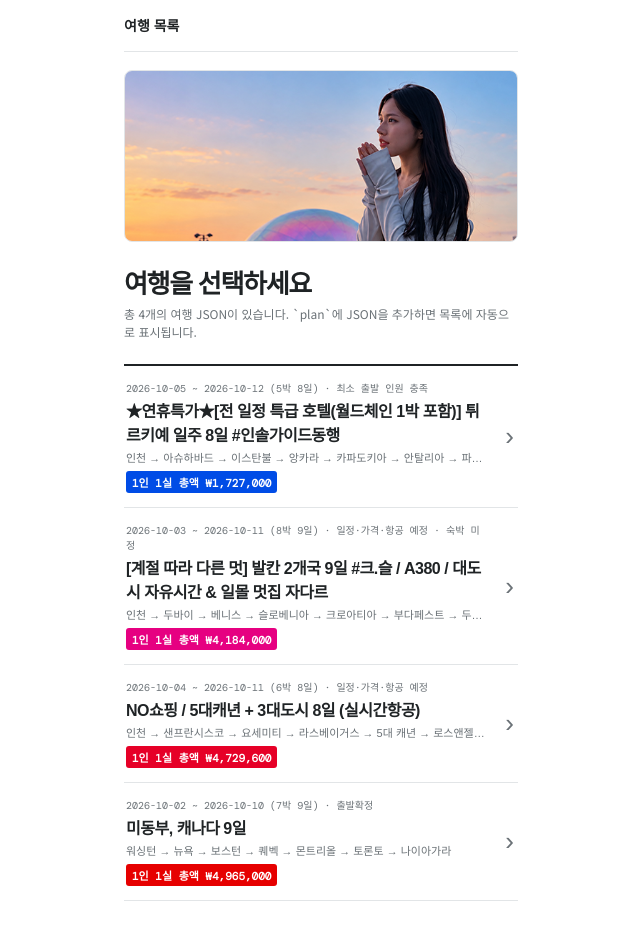
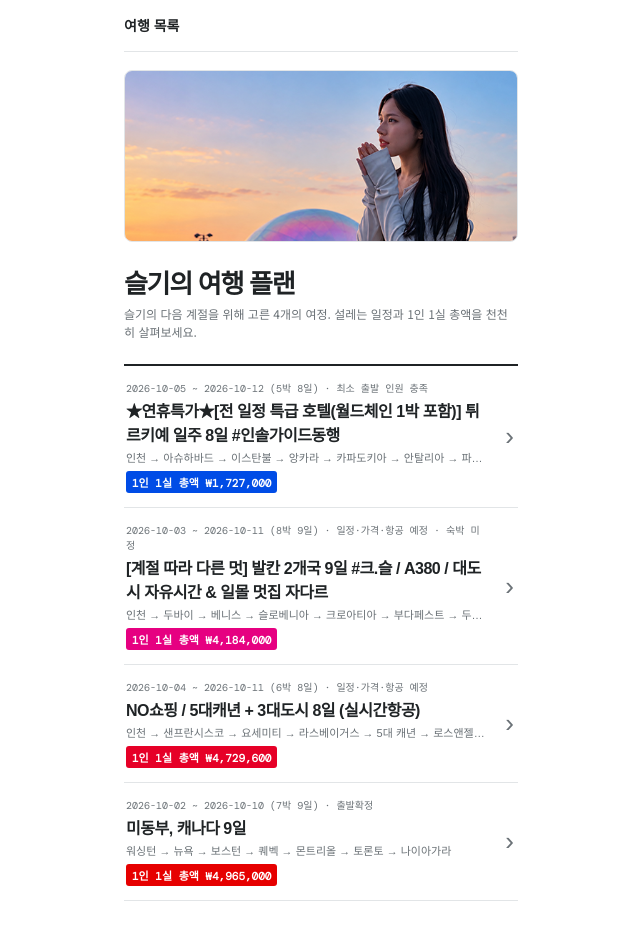
Before and after one commit to lacey0905/trip-plan, a React (Vite) app: page / in a window 1280 px wide. Shown: the whole page, without its empty margins (319-959 px from the left). Built offline with nearby package versions, Linux system fonts and the light colour scheme.

Commit message:
여행 목록 제목 및 설명 수정: '여행을 선택하세요'를 '슬기의 여행 플랜'으로 변경하고, 설명을 슬기의 여정에 맞게 업데이트

```diff
--- a/src/App.tsx
+++ b/src/App.tsx
@@ -29,8 +29,8 @@ function TripList({ onSelect }: { onSelect: (id: string) => void }) {
     <header className="gnb"><span>여행 목록</span></header>
     <section className="main-banner"><img src={`${import.meta.env.BASE_URL}og.png`} alt="주슬기의 여행 일정" /></section>
     <section className="trip-list">
-      <h1>여행을 선택하세요</h1>
-      <p>총 {trips.length}개의 여행 JSON이 있습니다. `plan`에 JSON을 추가하면 목록에 자동으로 표시됩니다.</p>
+      <h1>슬기의 여행 플랜</h1>
+      <p>슬기의 다음 계절을 위해 고른 {trips.length}개의 여정. 설레는 일정과 1인 1실 총액을 천천히 살펴보세요.</p>
       <div>{trips.map(({ id, data }) => <button key={id} type="button" onClick={() => onSelect(id)}>
         <span>{data.여행.기간} · {data.필수정보.출발상태}</span>
         <b>{data.여행.상품명}</b>
```
